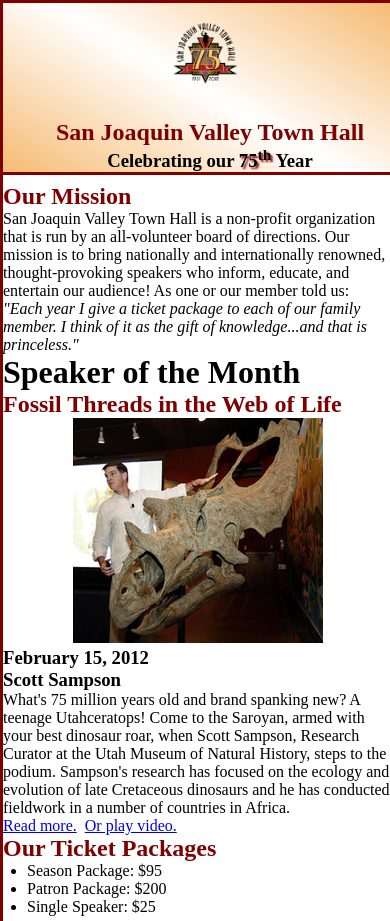
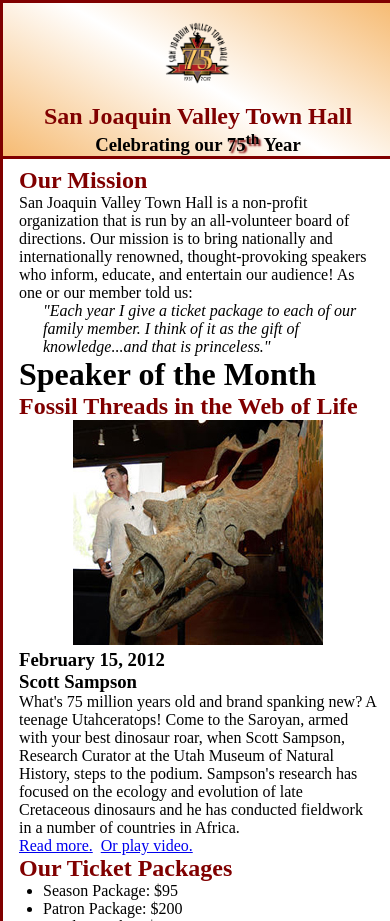
Before and after one commit to ttphuong172/Chapter8, a plain HTML site: page index.html in a window 390 px wide. Shown: the top 921 px of the page. Drawn offline with Linux system fonts and the light colour scheme.

Commit message:
Thay doi box sizing trong class artical

```diff
--- a/styles/main.css
+++ b/styles/main.css
@@ -8,7 +8,7 @@
 }
 /* Body */
 body{
-    width: 80%;
+    width: 70%;
     margin: auto;
 
 }
@@ -48,6 +48,7 @@ body{
 }
 .main blockquote{
     font-style: italic;
+    padding-left: 24px;
 }
 .aside{
     padding-top: 8px;
@@ -59,7 +60,9 @@ body{
 }
 .article{
     padding-top: 8px;
+    padding-left: 16px;
     padding-right: 16px;
+
     width: calc(100% - var(--width-aside));
 }
 .flexarticle{
@@ -92,7 +95,12 @@ body{
         flex-direction: column;
         align-items: center;
     }
+    .imageheader{
+        padding-left: 0px;
+    }
     .headingheader{
+        padding-top: 0px;
+        padding-left: 0px;
         text-align: center;
     }
 /* Main */
@@ -102,16 +110,16 @@ body{
     }
 
     .aside{
-        width: 100%;
-
         order:2;
     }
     .article{
         width: 100%;
         order: 1;
         margin-bottom: 2px;
+        box-sizing: border-box;
     }
     .flexarticle{
+
         flex-direction: column;
         align-items: center;
     }
```
